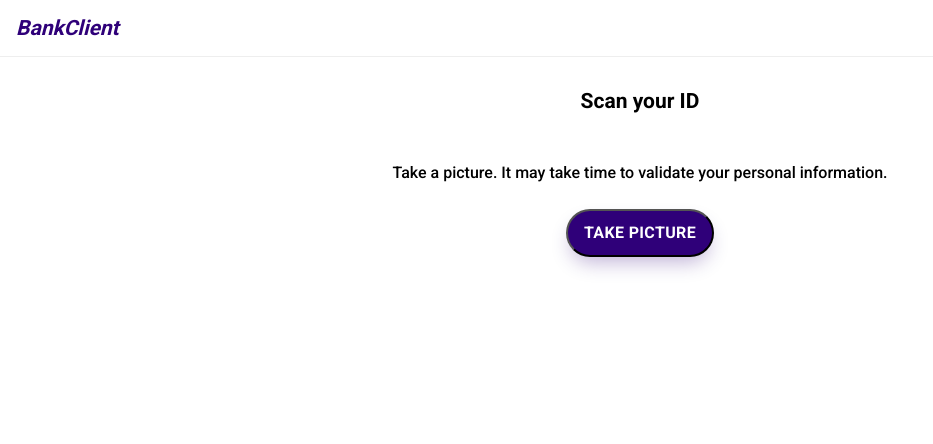
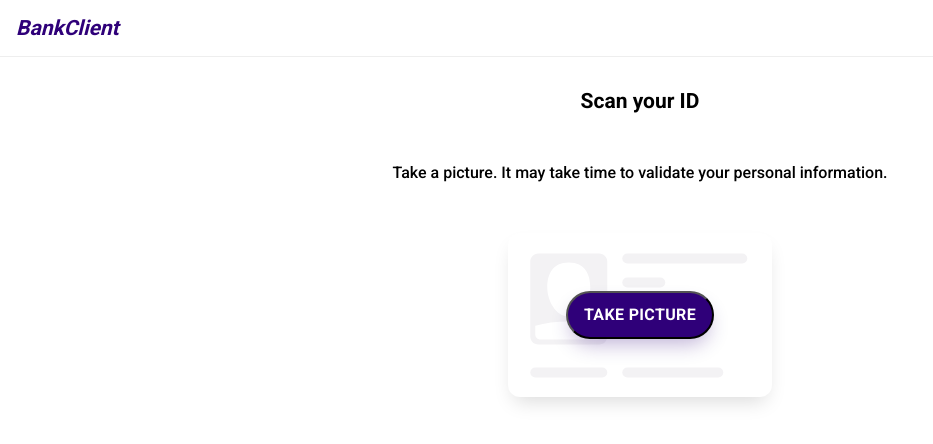
Before and after one commit to t-cc/z1-frontend-developer, a React (Create React App) app: page / in a window 1280 px wide. Shown: the top 444 px of the page, without its empty margins (0-933 px from the left). Built offline with nearby package versions, Linux system fonts and the light colour scheme.

Commit message:
feat: 💄 first screen adjusted to desings. Border colors and hide button on succes

```diff
--- a/src/components/IdImage/index.tsx
+++ b/src/components/IdImage/index.tsx
@@ -1,15 +1,23 @@
 import React from "react";
 import IdBgDefault from "../../assets/ID_bg.svg";
+import { STATUS_TYPE_UNKNOW } from "../../constants/status";
 import { StyledImg } from "./styles";
 
 interface Props {
+  statusType?: string;
   image?: string;
 }
 
-export const IdImage: React.FC<Props> = ({ image = IdBgDefault }) => {
+export const IdImage: React.FC<Props> = ({
+  statusType = STATUS_TYPE_UNKNOW,
+  image = IdBgDefault,
+}) => {
+  if (!image) {
+    image = IdBgDefault;
+  }
   return (
     <>
-      <StyledImg src={image} />
+      <StyledImg src={image} statusType={statusType} />
     </>
   );
 };
--- a/src/components/IdImage/styles.ts
+++ b/src/components/IdImage/styles.ts
@@ -1,7 +1,19 @@
 import styled from "styled-components";
+import {
+  STATUS_TYPE_ACCEPTED,
+  STATUS_TYPE_REJECTED,
+} from "../../constants/status";
 
-export const StyledImg = styled.img`
+export const StyledImg = styled.img<idImage>`
   border-radius: 0.75rem;
   background-color: #ffffff;
   box-shadow: 0 0.625rem 1.25rem -0.375rem rgba(0, 0, 0, 0.15);
+  border: 0.125rem solid transparent;
+  ${({ statusType }) => {
+    if (statusType === STATUS_TYPE_ACCEPTED) {
+      return "border-color: green;";
+    } else if (statusType === STATUS_TYPE_REJECTED) {
+      return "border-color: red;";
+    }
+  }}
 `;
--- /dev/null
+++ b/src/components/IdImage/types.d.ts
@@ -0,0 +1,3 @@
+type idImage = {
+  statusType: string;
+};
--- a/src/components/Main/index.tsx
+++ b/src/components/Main/index.tsx
@@ -1,5 +1,9 @@
 import React from "react";
-import { STATUS_TEXT_UNKNOW, STATUS_TYPE_UNKNOW } from "../../constants/status";
+import {
+  STATUS_TYPE_ACCEPTED,
+  STATUS_TEXT_UNKNOW,
+  STATUS_TYPE_UNKNOW,
+} from "../../constants/status";
 import { IdImage } from "../IdImage";
 import { StatusButton } from "../StatusButton";
 import { TakePictureButton } from "../TakePictureButton";
@@ -25,8 +29,13 @@ export const Main: React.FC<Props> = ({
         Take a picture. It may take time to validate your personal information.
       </StyledMessage>
       <StyledImgWrapper>
-        <IdImage image={image} />
-        <TakePictureButton handleClickTakePicture={handleClickTakePicture} />
+        <IdImage image={image} statusType={statusType} />
+        {statusType !== STATUS_TYPE_ACCEPTED && (
+          <TakePictureButton
+            handleClickTakePicture={handleClickTakePicture}
+            statusType={statusType}
+          />
+        )}
         {statusType !== STATUS_TYPE_UNKNOW && (
           <StatusButton statusText={statusText} statusType={statusType} />
         )}
--- a/src/components/TakePictureButton/index.tsx
+++ b/src/components/TakePictureButton/index.tsx
@@ -1,11 +1,14 @@
 import React from "react";
+import { STATUS_TYPE_REJECTED } from "../../constants/status";
 import { StyledButton } from "./styles";
 
 interface Props {
+  statusType: string;
   handleClickTakePicture: () => void;
 }
 
 export const TakePictureButton: React.FC<Props> = ({
+  statusType,
   handleClickTakePicture,
 }) => {
   return (
@@ -14,7 +17,7 @@ export const TakePictureButton: React.FC<Props> = ({
         handleClickTakePicture();
       }}
     >
-      TAKE PICTURE
+      {statusType === STATUS_TYPE_REJECTED ? "RETAKE PICTURE" : "TAKE PICTURE"}
     </StyledButton>
   );
 };
```
